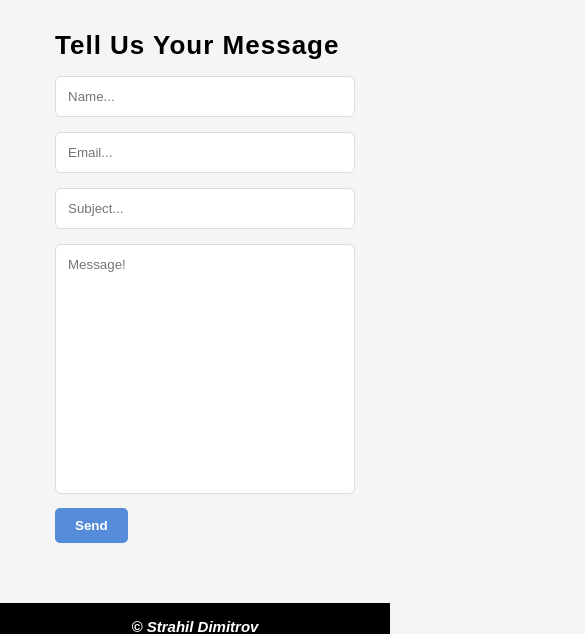
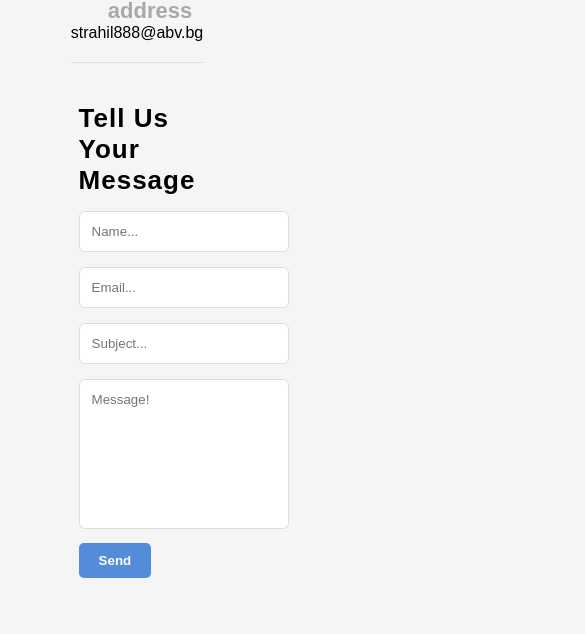
Before and after one commit to Strahil731/Graduation_thesis_SoftUni, a React (Vite) app: page /contact in a window 390 px wide. Shown: the part 652-1286 px from the top of the page, 585 px wide, since content can reach past the window. Built offline with nearby package versions, Linux system fonts and the light colour scheme.

Commit message:
Update contact.css

```diff
--- a/src/Styles/contact.css
+++ b/src/Styles/contact.css
@@ -118,15 +118,28 @@
         width: 100%;
     }
 
+    .contact .container {
+        width: 60%;
+    }
+
+    .contact .container .message {
+        max-width: 100%;
+    }
+
     .contact .container .message .message_container {
-        margin-left: 120px;
+        margin-left: -100px;
+    }
+
+    .contact .container .message .message_container .input_box {
+        width: 100%;
     }
 
     .contact .container .message .message_container .input_box input {
-        max-width: 60%;
+        width: 180%;
     }
 
     .contact .container .message .message_container .input_box textarea {
-        max-width: 60%;
+        width: 180%;
+        height: 150px;
     }
 }
```
